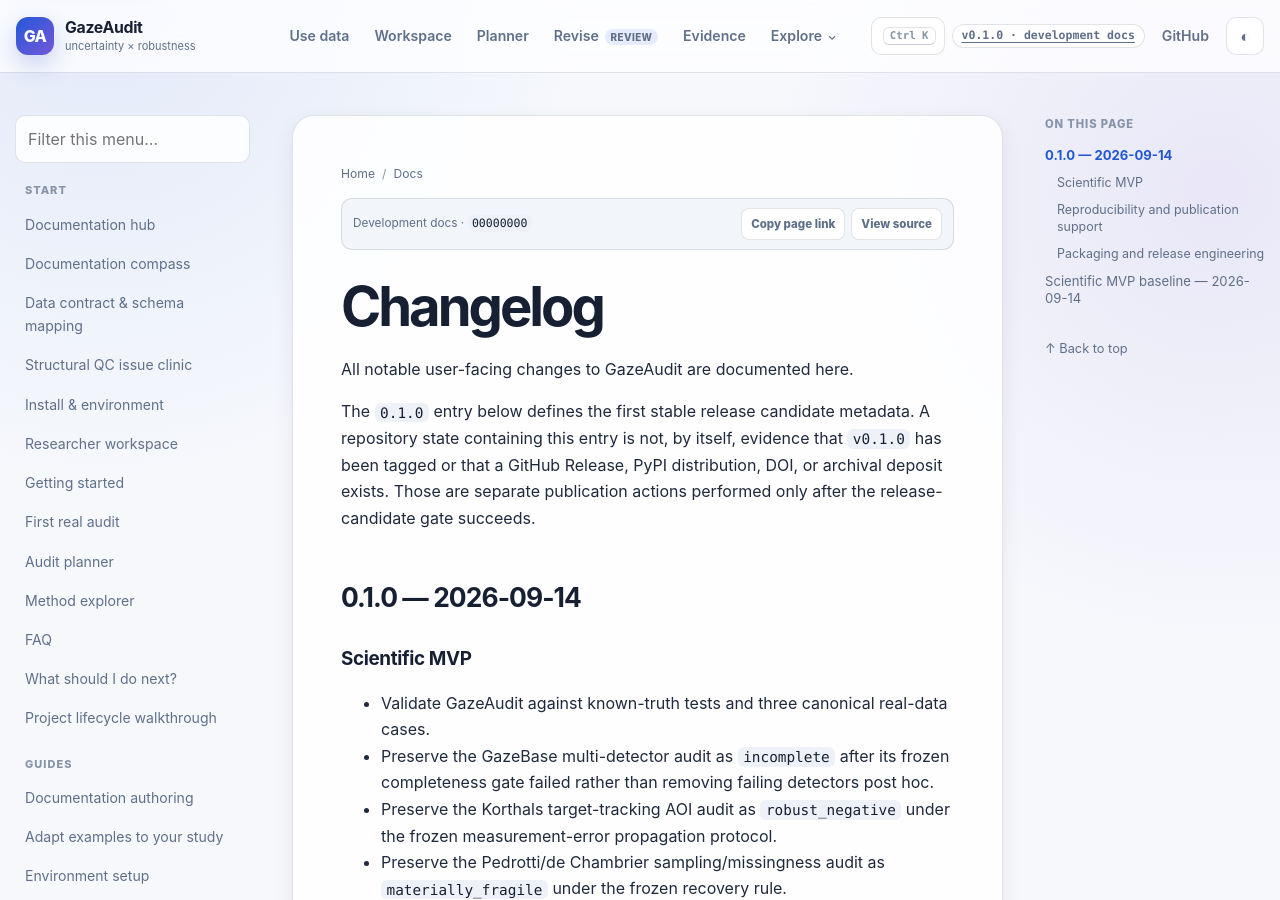
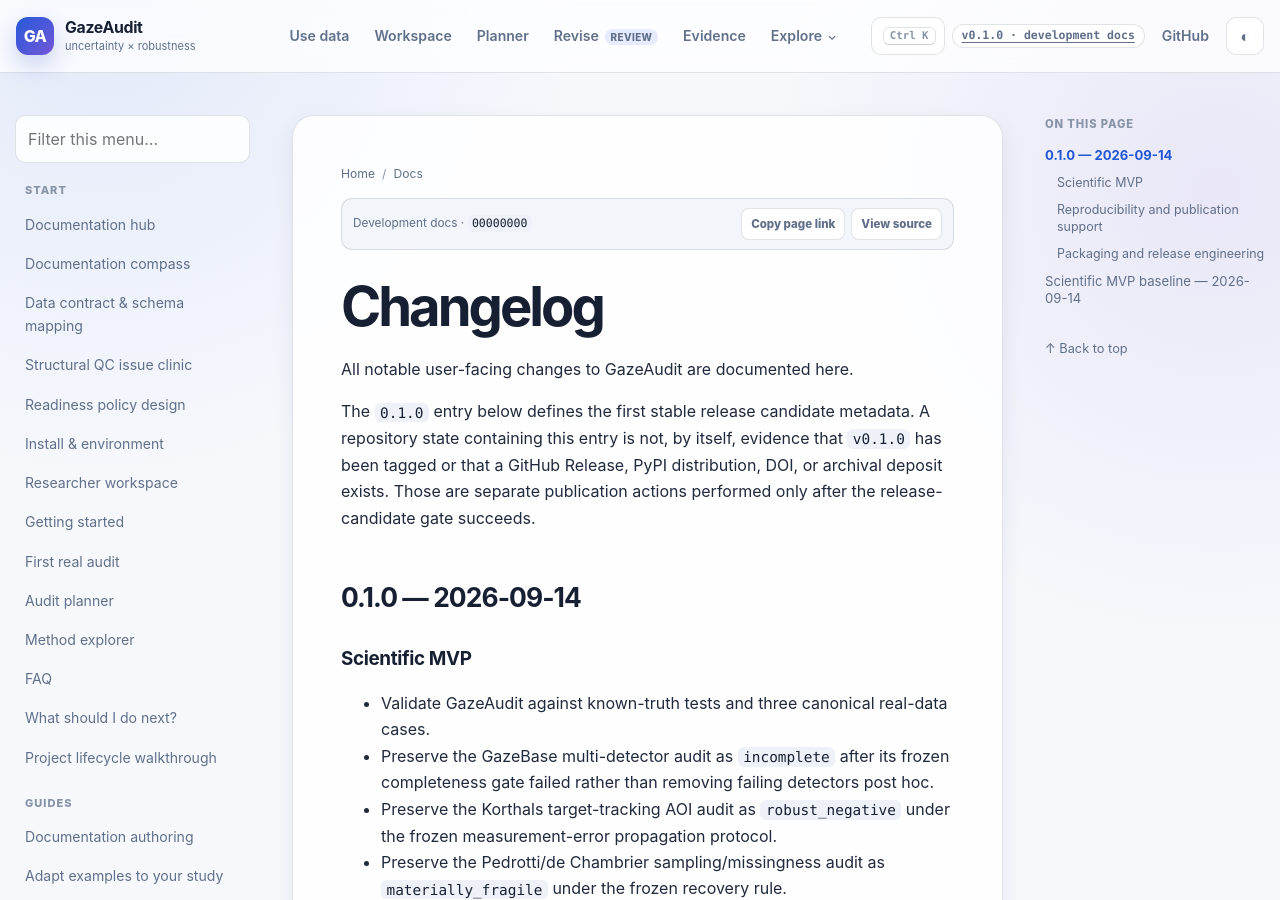
Before and after one commit to stefanosbalaskas/GazeAudit, a Jekyll site: the page built from CHANGELOG.md, in a window 1280 px wide and 900 px high. Built offline with Jekyll 4.4.1, drawn with Linux system fonts in a browser that asks for light colours; our own code applies the rules of GitHub Pages for plain Markdown files.

Commit message:
docs: wire readiness policy center into shared navigation

```diff
--- a/_layouts/default.html
+++ b/_layouts/default.html
@@ -61,6 +61,7 @@
   {% if page.page_type == 'example-catalog' %}<link rel="stylesheet" href="{{ '/assets/css/example-catalog.css' | relative_url }}">{% endif %}
   {% if page.page_type == 'data-contract' %}<link rel="stylesheet" href="{{ '/assets/css/data-contract.css' | relative_url }}">{% endif %}
   {% if page.page_type == 'qc-issue-clinic' %}<link rel="stylesheet" href="{{ '/assets/css/qc-issue-clinic.css' | relative_url }}">{% endif %}
+  {% if page.page_type == 'readiness-policy' %}<link rel="stylesheet" href="{{ '/assets/css/readiness-policy.css' | relative_url }}">{% endif %}
   <script>
     (function () {
       try {
@@ -98,6 +99,7 @@
               <a href="{{ '/docs/documentation-map/' | relative_url }}">Documentation compass</a>
               <a href="{{ '/docs/data-contract/' | relative_url }}">Data contract</a>
               <a href="{{ '/docs/reference/qc-issue-clinic/' | relative_url }}">QC issue clinic</a>
+              <a href="{{ '/docs/readiness-policy/' | relative_url }}">Readiness policy</a>
               <a href="{{ '/docs/install/' | relative_url }}">Install & environment</a>
               <a href="{{ '/docs/guides/' | relative_url }}">Guides</a>
               <a href="{{ '/docs/examples/' | relative_url }}">Examples</a>
@@ -175,6 +177,7 @@
           <a href="{{ '/docs/reference/api-map/' | relative_url }}">API map</a>
           <a href="{{ '/docs/reference/api-pathways/' | relative_url }}">API pathways</a>
           <a href="{{ '/docs/reference/qc-issue-clinic/' | relative_url }}">QC issue clinic</a>
+          <a href="{{ '/docs/readiness-policy/' | relative_url }}">Readiness policy</a>
           <a href="{{ '/docs/reference/cli-reference/' | relative_url }}">CLI reference</a>
           <a href="{{ '/docs/reference/evidence-vocabulary/' | relative_url }}">Evidence vocabulary</a>
           <a href="{{ '/docs/VALIDATION_MATRIX.html' | relative_url }}">Validation</a>
@@ -203,6 +206,7 @@
             <a href="{{ '/docs/documentation-map/' | relative_url }}">Documentation compass</a>
             <a href="{{ '/docs/data-contract/' | relative_url }}">Data contract & schema mapping</a>
             <a href="{{ '/docs/reference/qc-issue-clinic/' | relative_url }}">Structural QC issue clinic</a>
+            <a href="{{ '/docs/readiness-policy/' | relative_url }}">Readiness policy design</a>
             <a href="{{ '/docs/install/' | relative_url }}">Install & environment</a>
             <a href="{{ '/docs/workspace/' | relative_url }}">Researcher workspace</a>
             <a href="{{ '/docs/getting-started/' | relative_url }}">Getting started</a>
@@ -225,6 +229,7 @@
             <a href="{{ '/docs/guides/data-onboarding/' | relative_url }}">Data onboarding</a>
             <a href="{{ '/docs/guides/structural-qc-triage/' | relative_url }}">Structural QC triage</a>
             <a href="{{ '/docs/guides/analysis-readiness/' | relative_url }}">Analysis readiness</a>
+            <a href="{{ '/docs/guides/readiness-policy-design/' | relative_url }}">Readiness policy design</a>
             <a href="{{ '/docs/guides/aoi-uncertainty/' | relative_url }}">AOI uncertainty</a>
             <a href="{{ '/docs/guides/specification-space/' | relative_url }}">Specification spaces</a>
             <a href="{{ '/docs/guides/reporting-robustness/' | relative_url }}">Reporting robustness</a>
@@ -240,6 +245,7 @@
             <a href="{{ '/docs/examples/data-contract-valid-invalid/' | relative_url }}">Data contract cases</a>
             <a href="{{ '/docs/examples/data-mapping-change-audit/' | relative_url }}">Mapping change audit</a>
             <a href="{{ '/docs/examples/all-structural-qc-issues/' | relative_url }}">All structural QC issues</a>
+            <a href="{{ '/docs/examples/readiness-policy-design/' | relative_url }}">Readiness policy design</a>
             <a href="{{ '/docs/examples/study-preflight/' | relative_url }}">Study preflight</a>
             <a href="{{ '/docs/examples/end-to-end-robustness/' | relative_url }}">End-to-end robustness</a>
             <a href="{{ '/docs/examples/decision-to-report/' | relative_url }}">Decision-to-report example</a>
@@ -380,5 +386,6 @@
   {% if page.page_type == 'example-catalog' %}<script src="{{ '/assets/js/example-catalog.js' | relative_url }}" defer></script>{% endif %}
   {% if page.page_type == 'data-contract' %}<script src="{{ '/assets/js/data-contract.js' | relative_url }}" defer></script>{% endif %}
   {% if page.page_type == 'qc-issue-clinic' %}<script src="{{ '/assets/js/qc-issue-clinic.js' | relative_url }}" defer></script>{% endif %}
+  {% if page.page_type == 'readiness-policy' %}<script src="{{ '/assets/js/readiness-policy.js' | relative_url }}" defer></script>{% endif %}
 </body>
 </html>
```
